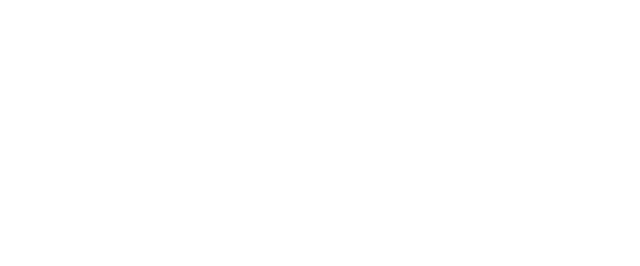
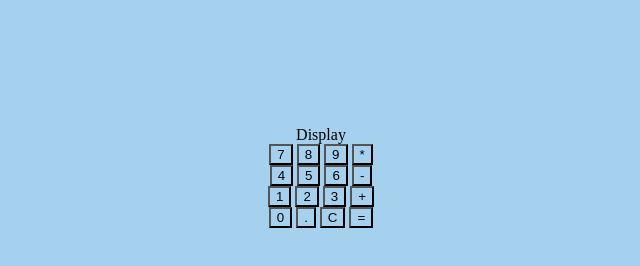
Before and after one commit to Elias1800/Santander-Coders-2023, a plain HTML site: page Calculadora/index.html in a window 1280 px wide. Shown: the whole page, without its empty margins (319-959 px from the left). Drawn offline with Linux system fonts and the light colour scheme.

Commit message:
Css e Html

```diff
--- /dev/null
+++ b/Calculadora/index.css
@@ -0,0 +1,7 @@
+*{background-color: rgb(165, 209, 238);}
+
+#Corpo{
+    text-align: center;
+    margin-top: 10%;
+    border-bottom-width: 80px;
+}
--- a/Calculadora/index.html
+++ b/Calculadora/index.html
@@ -4,9 +4,41 @@
     <meta charset="UTF-8">
     <meta http-equiv="X-UA-Compatible" content="IE=edge">
     <meta name="viewport" content="width=device-width, initial-scale=1.0">
+    <link rel="stylesheet" href="index.css">
     <title>Calculadora Web</title>
 </head>
 <body>
-    <p>  </p>
+    <div id="Corpo">
+
+        Display
+        <div>
+            <button>7</button>
+            <button>8</button>
+            <button>9</button>
+            <button>*</button>
+         </div>
+
+        <div>
+            <button>4</button>
+            <button>5</button>
+            <button>6</button>
+            <button>-</button>
+        </div>
+
+        <div>
+             <button>1</button>
+             <button>2</button>
+             <button>3</button>
+             <button>+</button>
+        </div>
+
+        <div>
+             <button>0</button>
+             <button>.</button>
+             <button>C</button>
+             <button>=</button>
+         </div>
+
+    </div>
 </body>
 </html>
```
